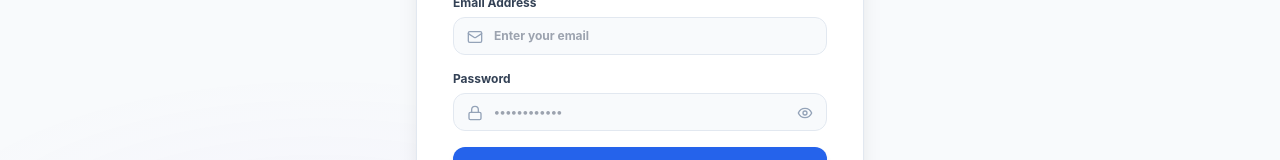
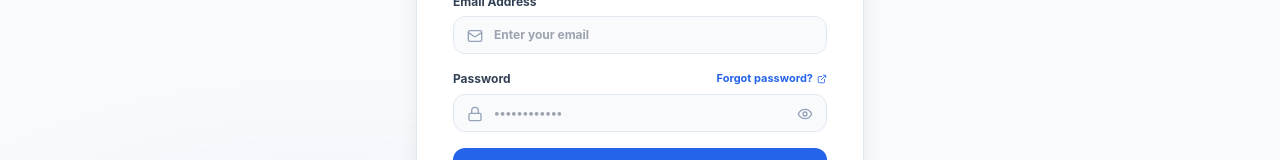
Before and after one commit to mscprpcem/Quiz-platform, a React (Vite) app in the folder frontend/: page /login in a window 1280 px wide. Shown: the part 398-558 px from the top of the page. Built offline with nearby package versions, Linux system fonts and the light colour scheme; no server answers.

Commit message:
feat: add Forgot Password OTP link and cross-portal sync badges

```diff
--- a/frontend/src/components/StudentAuthModal.jsx
+++ b/frontend/src/components/StudentAuthModal.jsx
@@ -1,6 +1,6 @@
 import React, { useState } from 'react';
 import { useAuth } from '../context/AuthContext';
-import { Lock, Mail, User, Eye, EyeOff, ShieldCheck, CheckCircle2, AlertCircle, ArrowRight, X, Sparkles, Search, Loader2 } from 'lucide-react';
+import { Lock, Mail, User, Eye, EyeOff, ShieldCheck, CheckCircle2, AlertCircle, ArrowRight, X, Sparkles, Search, Loader2, ExternalLink } from 'lucide-react';
 
 export default function StudentAuthModal({ isOpen, onClose, onSuccess, initialTab = 'login' }) {
   const { studentLogin, studentRegister, checkUsername } = useAuth();
@@ -332,7 +332,20 @@ export default function StudentAuthModal({ isOpen, onClose, onSuccess, initialTa
 
             {/* Password field */}
             <div className="space-y-1">
-              <label className="block text-xs font-bold text-slate-700">Password</label>
+              <div className="flex items-center justify-between">
+                <label className="block text-xs font-bold text-slate-700">Password</label>
+                {activeTab === 'login' && (
+                  <a
+                    href="https://verify.mscprpcem.tech/forgot-password"
+                    target="_blank"
+                    rel="noreferrer"
+                    className="text-[11px] text-blue-600 font-bold hover:underline inline-flex items-center space-x-1"
+                  >
+                    <span>Forgot password?</span>
+                    <ExternalLink size={10} />
+                  </a>
+                )}
+              </div>
               <div className="relative">
                 <Lock size={16} className="absolute left-3.5 top-3 text-slate-400" />
                 <input
--- a/frontend/src/pages/StudentAuth.jsx
+++ b/frontend/src/pages/StudentAuth.jsx
@@ -378,7 +378,20 @@ export default function StudentAuth() {
 
             {/* Password */}
             <div className="space-y-1.5">
-              <label className="block text-xs font-bold text-slate-700">Password</label>
+              <div className="flex items-center justify-between">
+                <label className="block text-xs font-bold text-slate-700">Password</label>
+                {mode === 'login' && (
+                  <a
+                    href={`${verificationPortalUrl}/forgot-password`}
+                    target="_blank"
+                    rel="noreferrer"
+                    className="text-[11px] text-blue-600 font-bold hover:underline inline-flex items-center space-x-1"
+                  >
+                    <span>Forgot password?</span>
+                    <ExternalLink size={10} />
+                  </a>
+                )}
+              </div>
               <div className="relative">
                 <Lock size={16} className="absolute left-3.5 top-3 text-slate-400" />
                 <input
```
